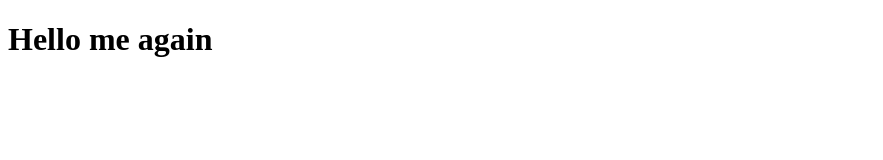
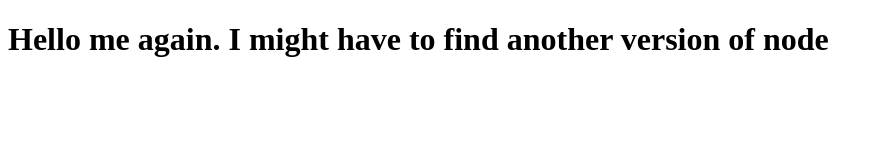
Before and after one commit to caesetia/coursera-test, a plain HTML site: page site/index.html in a window 1280 px wide. Shown: the whole page, without its empty margins (0-883 px from the left). Drawn offline with Linux system fonts and the light colour scheme.

Commit message:
small addition to page content

```diff
--- a/site/index.html
+++ b/site/index.html
@@ -4,6 +4,6 @@
 	<title>Hello me!</title>
 </head>
 <body>
-<h1>Hello me again</h1>
+<h1>Hello me again. I might have to find another version of node</h1>
 </body>
 </html>
```
